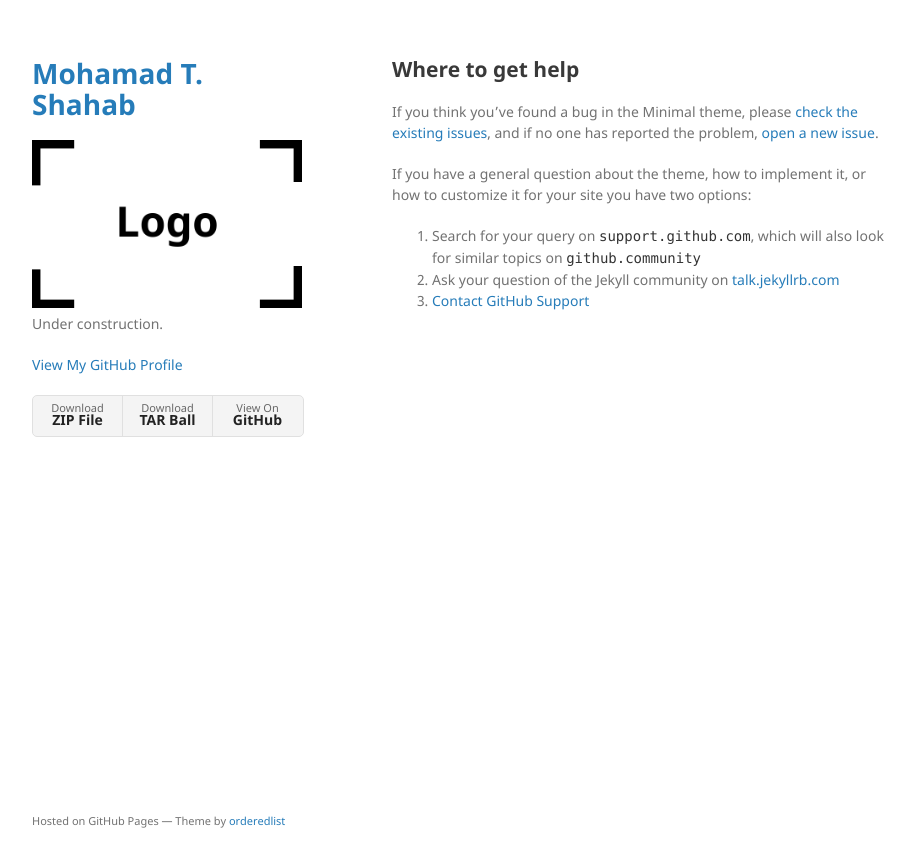
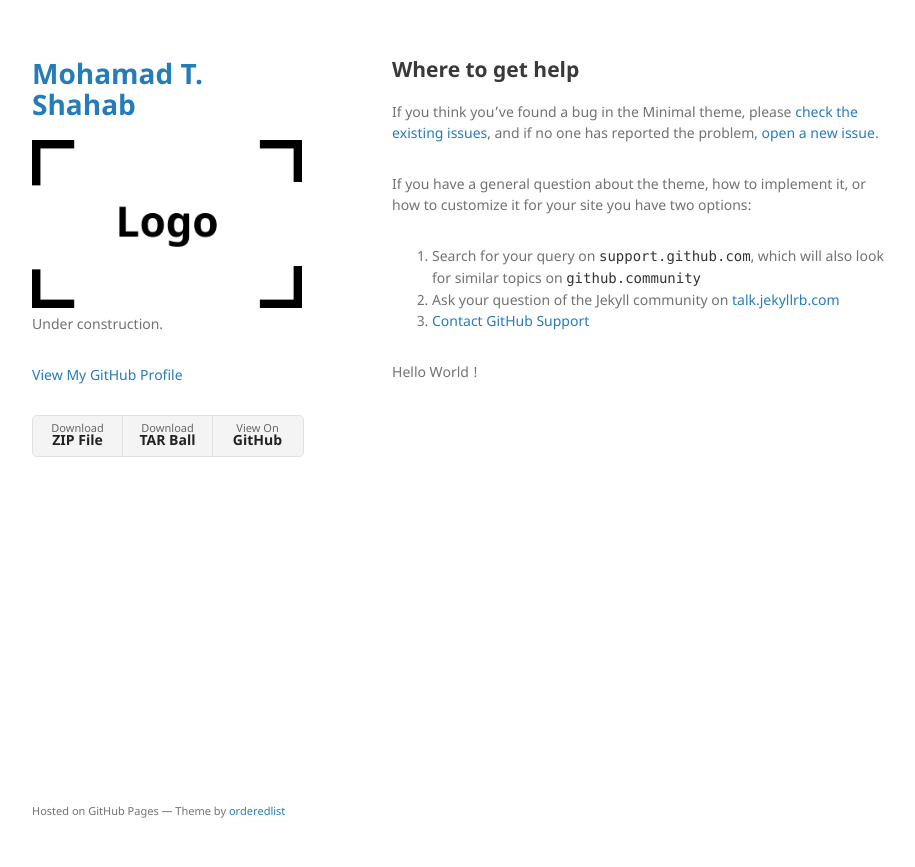
Before and after one commit to mohshahab/mohshahab.github.io, a Jekyll site: the page built from docs/SUPPORT.md, in a window 1280 px wide. Shown: the top 867 px of the page, without its empty margins (178-1093 px from the left). Built offline with Jekyll 4.4.1, drawn with Linux system fonts in a browser that asks for light colours; our own code applies the rules of GitHub Pages for plain Markdown files.

Commit message:
theme_changes1

```diff
--- a/_layouts/default.html
+++ b/_layouts/default.html
@@ -43,6 +43,8 @@
 
       {{ content }}
 
+      Hello World !
+
       </section>
       <footer>
         {% if site.github.is_project_page %}
--- a/_sass/jekyll-theme-minimal.scss
+++ b/_sass/jekyll-theme-minimal.scss
@@ -15,7 +15,7 @@ h1, h2, h3, h4, h5, h6 {
 }
 
 p, ul, ol, table, pre, dl {
-  margin:0 0 20px;
+  margin:0 0 30px;
 }
 
 h1, h2, h3 {
```
